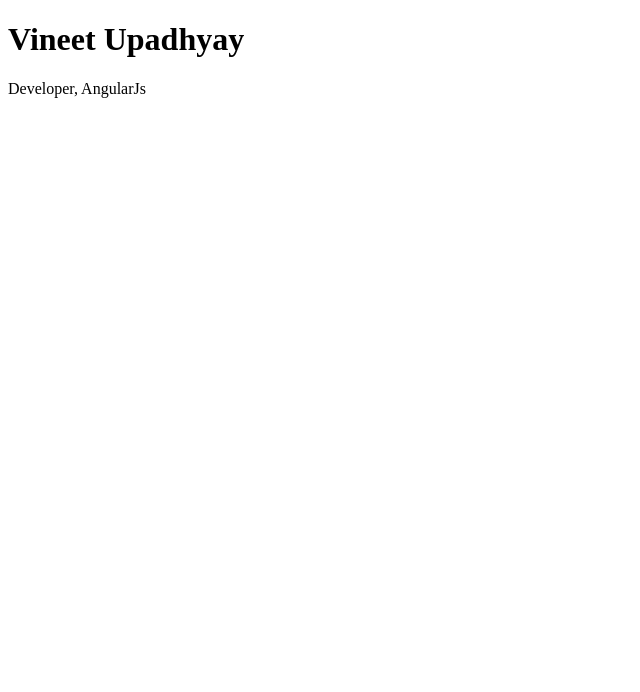
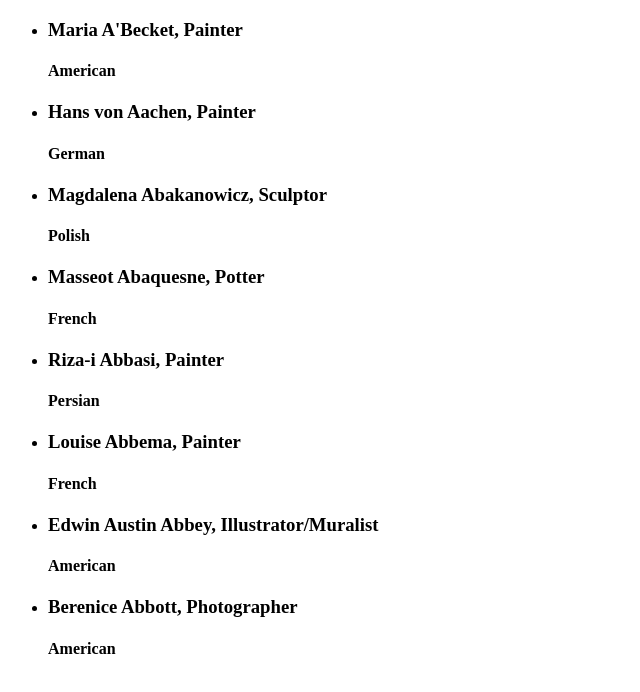
Before and after one commit to vinnieupadhyay/hands-on-angular, a website: page app/index.html in a window 1280 px wide. Shown: the whole page, without its empty margins (0-640 px from the left). Drawn offline with Linux system fonts and the light colour scheme.

Commit message:
using http service to read json

```diff
--- a/app/index.html
+++ b/app/index.html
@@ -8,8 +8,12 @@
 </head>
 <body>
   <div ng-controller = "myController">
-    <h1>{{ author.name }}</h1>
-    <p>{{author.title + ', ' + author.subject}}</p>
+    <ul>
+      <li ng-repeat = "item in artists">
+        <h3>{{item.name + ', ' + item.artist}}</h3>
+        <h4>{{item.citizen}}</h4>
+      </li>
+    </ul>
   </div>
 </body>
 </html>
--- a/app/resources/js/controllers.js
+++ b/app/resources/js/controllers.js
@@ -1,11 +1,10 @@
 myApp = angular.module('myApp', []);
 
-myApp.controller('myController', function myController($scope) {
+myApp.controller('myController', function($scope, $http) {
 
-    $scope.author = {
-        'name'    : 'Vineet Upadhyay',
-        'title'   : 'Developer',
-        'subject' : 'AngularJs'
-    };
+    $http.get('resources/js/data.json').then(function(response) {
+        $scope.artists = response.data;
+        console.log($scope.artists);
+    });
 
 });
--- /dev/null
+++ b/app/resources/js/data.json
@@ -0,0 +1,42 @@
+[
+  {
+    "name":"Maria A'Becket",
+    "citizen":"American",
+    "artist":"Painter"
+  },
+  {
+    "name":"Hans von Aachen",
+    "citizen":"German",
+    "artist":"Painter"
+  },
+  {
+    "name":"Magdalena Abakanowicz",
+    "citizen":"Polish",
+    "artist":"Sculptor"
+  },
+  {
+    "name":"Masseot Abaquesne",
+    "citizen":"French",
+    "artist":"Potter"
+  },
+  {
+    "name":"Riza-i Abbasi",
+    "citizen":"Persian",
+    "artist":"Painter"
+  },
+  {
+    "name":"Louise Abbema",
+    "citizen":"French",
+    "artist":"Painter"
+  },
+  {
+    "name":"Edwin Austin Abbey",
+    "citizen":"American",
+    "artist":"Illustrator/Muralist"
+  },
+  {
+    "name":"Berenice Abbott",
+    "citizen":"American",
+    "artist":"Photographer"
+  }
+]
```
